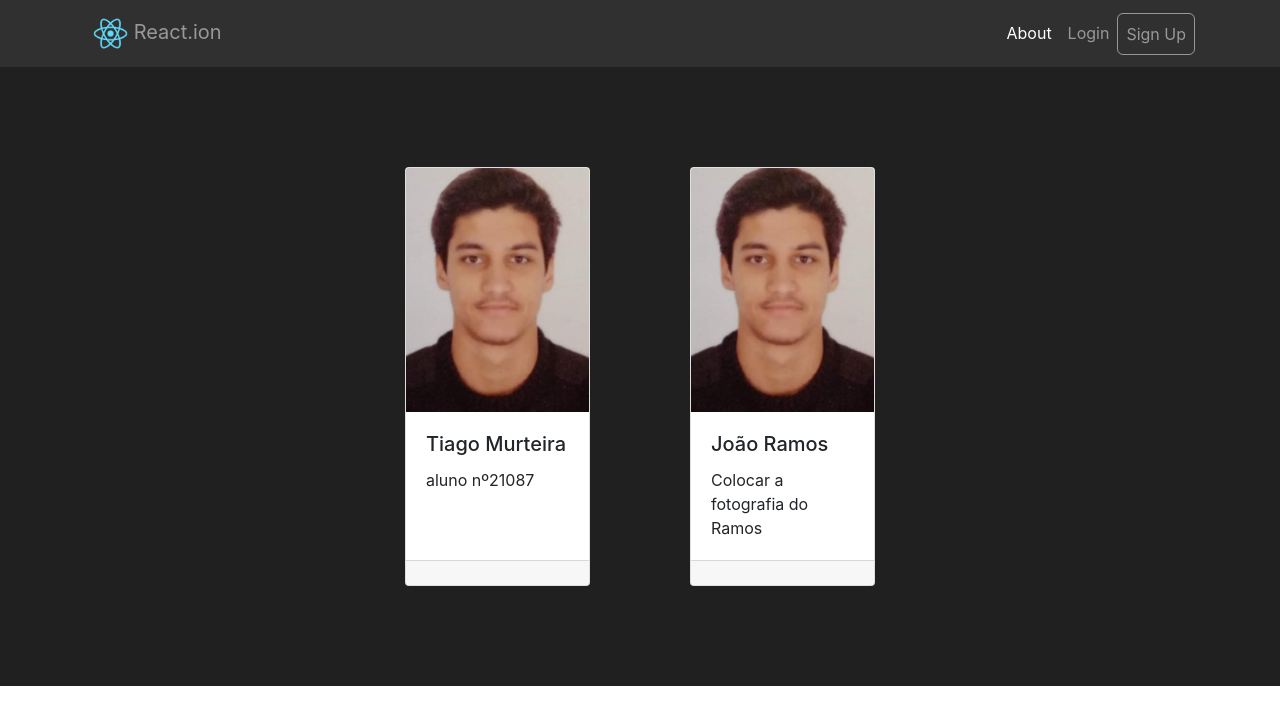
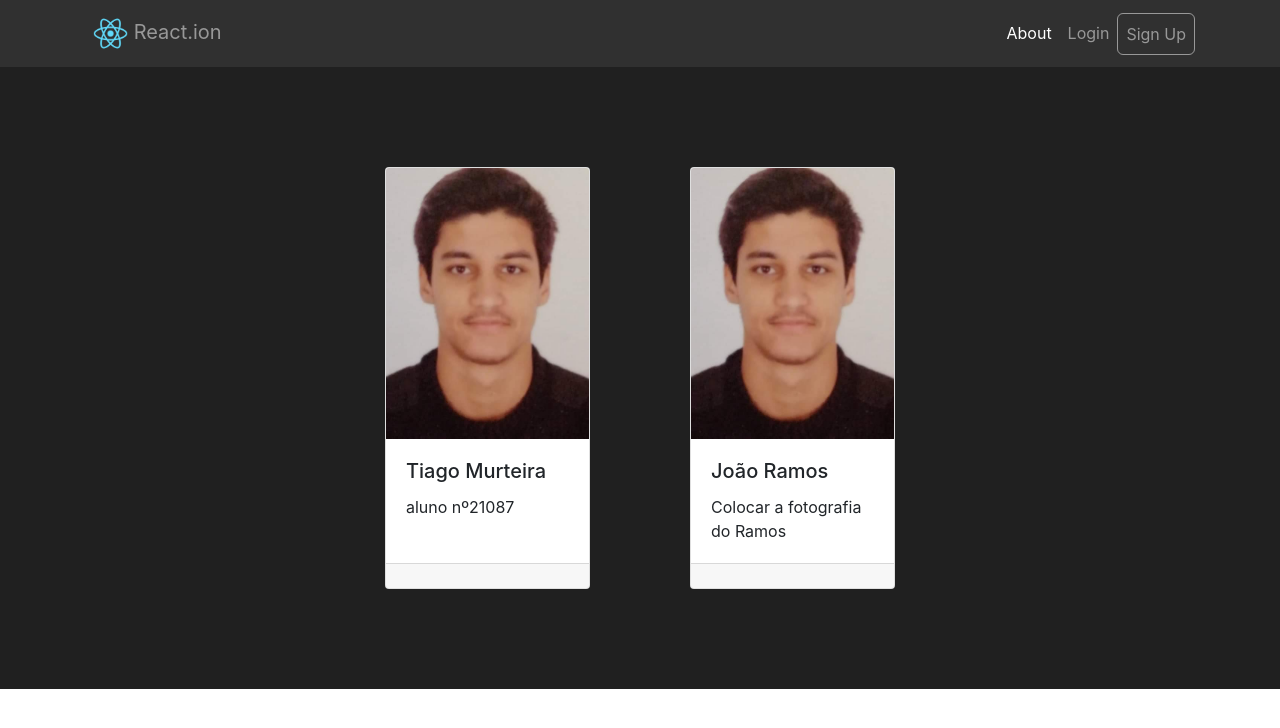
Before and after one commit to NoPalm0il/reaction-app, a React (Create React App) app: page /about in a window 1280 px wide. Shown: the top 728 px of the page. Built offline with nearby package versions, Linux system fonts and the light colour scheme.

Commit message:
Different margins to the About images

```diff
--- a/src/pages/about/About.js
+++ b/src/pages/about/About.js
@@ -9,7 +9,7 @@ class About extends Component {
       <CardDeck style={{backgroundColor:"#202020", padding:"100px"}}>
         <Card
           style={{
-            marginLeft: "320px",
+            marginLeft: "300px",
             marginRight: "50px",
           }}
         >
@@ -31,7 +31,7 @@ class About extends Component {
         <Card
           style={{
             marginLeft: "50px",
-            marginRight: "320px",
+            marginRight: "300px",
           }}
         >
           <Card.Img
```
